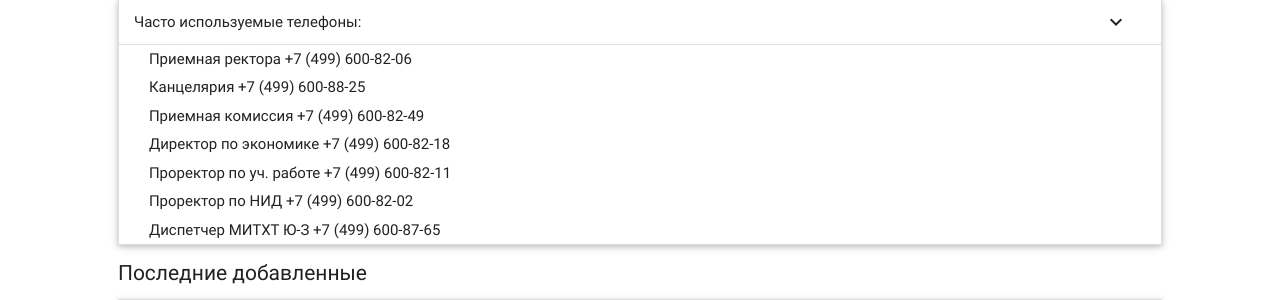
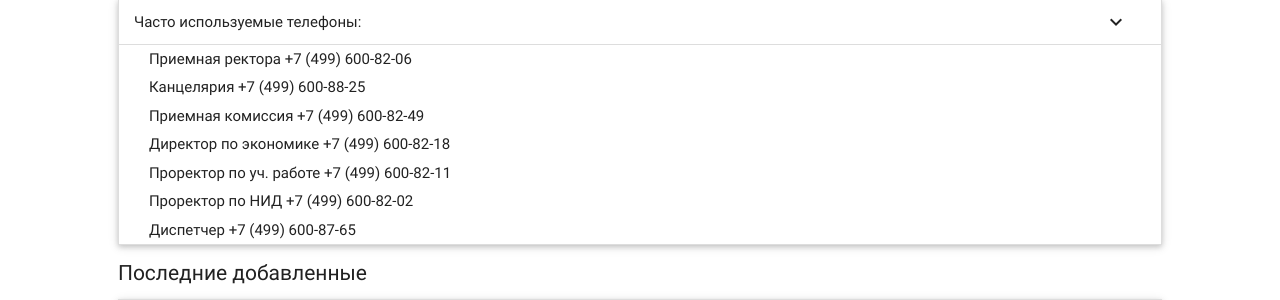
Before and after one commit to skutylev/phones, a Django app: page /all/ in a window 1280 px wide, after a click that opens the changed part. Shown: the part 93-393 px from the top of the page. Run offline with Django 3.2, Linux system fonts and the light colour scheme; data comes from the database, SQL or seed files in the repository; some libraries are stand-ins or nearby versions.

Commit message:
many changes

```diff
--- a/phones/templates/phones/phones.html
+++ b/phones/templates/phones/phones.html
@@ -12,7 +12,7 @@
                     <p>Директор по экономике +7 (499) 600-82-18</p>
                     <p>Проректор по уч. работе +7 (499) 600-82-11</p>
                     <p>Проректор по НИД +7 (499) 600-82-02</p>
-                    <p>Диспетчер МИТХТ Ю-З +7 (499) 600-87-65</p>
+                    <p>Диспетчер +7 (499) 600-87-65</p>
                 </div>
             </li>
         </ul>
@@ -75,7 +75,7 @@
         {% endfor %}
            </ul>
          <div class="fixed-action-btn" style="bottom: 70px; right: 50px; cursor: help;">
-             <i class="material-icons red-text text-lighten-4 right tooltipped" style="font-size: 50px;" data-tooltip="Не из сети МИТХТ необходимо набрать +7(495)246-05-55 и внутренний номер">help</i>
+             <i class="material-icons red-text text-lighten-4 right tooltipped" style="font-size: 50px;" data-tooltip="Не из сети кампуса проспект Вернадского 86 необходимо набрать +7(495)246-05-55 и внутренний номер">help</i>
          </div>
         {% include "include/pagination.html" %}
     </div>
```
